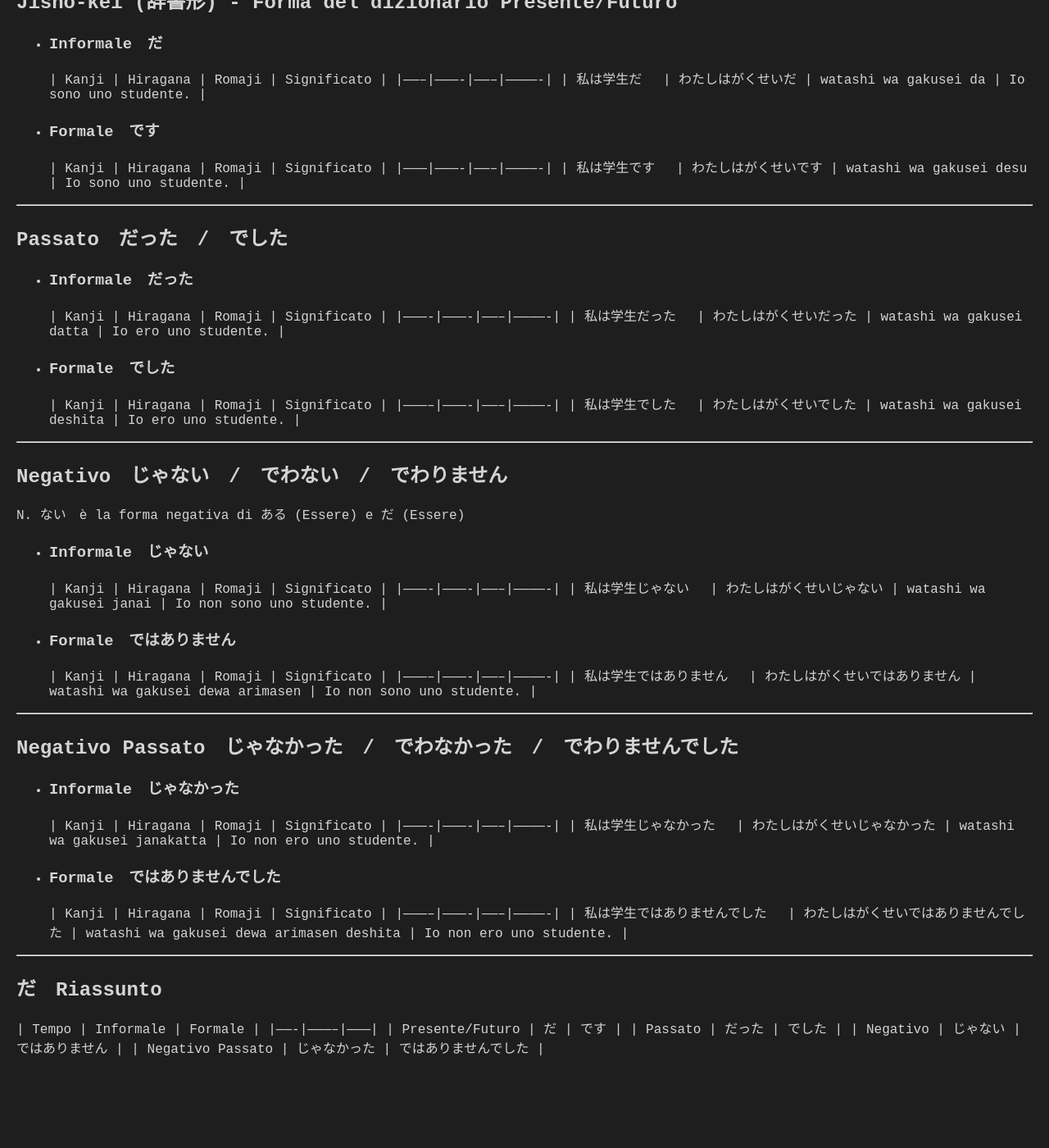
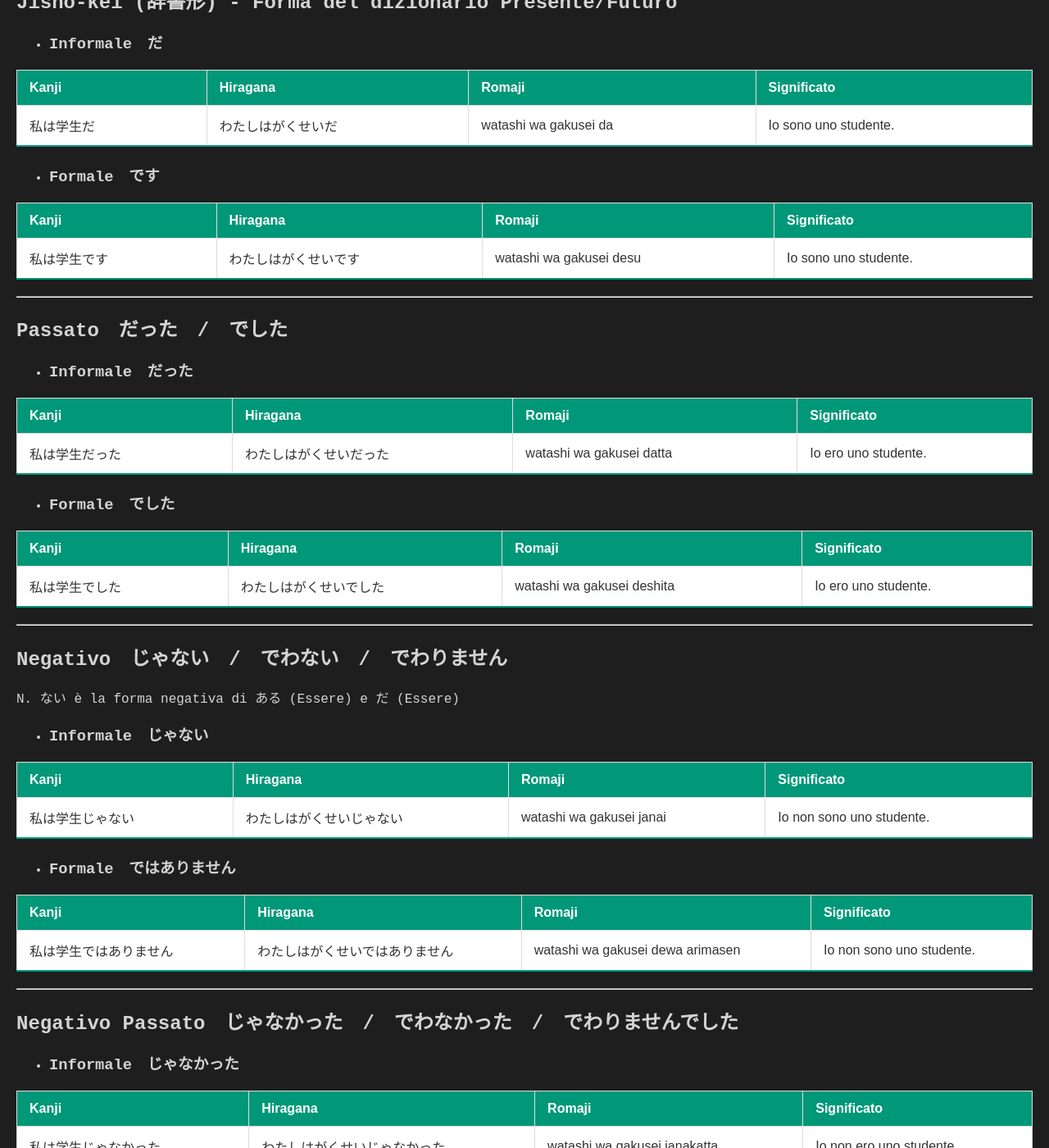
Before and after one commit to Jok98/Jok98.github.io, a Jekyll site: the page built from notes/japanese/bunpo/doshi/da.md, in a window 1280 px wide and 1400 px high, scrolled down 249 px. Shown: the whole window at 82% size. Built offline with Jekyll 4.4.1, drawn with Linux system fonts in a browser that asks for light colours; before the commit the page ends 1558 px from its top, so only the background shows below that; some of the changed text lies outside the part shown.

Commit message:
fix japanese tables

```diff
--- a/notes/japanese/bunpo/doshi/da.md
+++ b/notes/japanese/bunpo/doshi/da.md
@@ -2,60 +2,80 @@
 layout: default
 title: Japanese
 ---
+
 # だ (Essere)
-##  Jisho-kei (辞書形) - Forma del dizionario Presente/Futuro
+
+## Jisho-kei (辞書形) - Forma del dizionario Presente/Futuro
+
 - ### Informale　だ
-| Kanji  | Hiragana | Romaji | Significato |
-|--------|----------|--------|-------------|
+
+| Kanji  | Hiragana  | Romaji                | Significato           |
+|--------|-----------|-----------------------|-----------------------|
 | 私は学生だ　 | わたしはがくせいだ | watashi wa gakusei da | Io sono uno studente. |
 
 - ### Formale　です
-| Kanji   | Hiragana | Romaji | Significato |
-|---------|----------|--------|-------------|
+
+| Kanji   | Hiragana   | Romaji                  | Significato           |
+|---------|------------|-------------------------|-----------------------|
 | 私は学生です　 | わたしはがくせいです | watashi wa gakusei desu | Io sono uno studente. |
 
 ---
 
 ## Passato　だった　/　でした
+
 - ### Informale　だった
-| Kanji    | Hiragana | Romaji | Significato |
-|----------|----------|--------|-------------|
+
+| Kanji    | Hiragana    | Romaji                   | Significato          |
+|----------|-------------|--------------------------|----------------------|
 | 私は学生だった　 | わたしはがくせいだった | watashi wa gakusei datta | Io ero uno studente. |
+
 - ### Formale　でした
-| Kanji     | Hiragana | Romaji | Significato |
-|-----------|----------|--------|-------------|
+
+| Kanji    | Hiragana    | Romaji                     | Significato          |
+|----------|-------------|----------------------------|----------------------|
 | 私は学生でした　 | わたしはがくせいでした | watashi wa gakusei deshita | Io ero uno studente. |
 
 ---
+
 ## Negativo　じゃない　/　でわない　/　でわりません
-N. ない　è la forma negativa di ある (Essere) e だ (Essere)
+
+N. ない è la forma negativa di ある (Essere) e だ (Essere)
+
 - ### Informale　じゃない
-| Kanji    | Hiragana | Romaji | Significato |
-|----------|----------|--------|-------------|
+
+| Kanji     | Hiragana     | Romaji                   | Significato               |
+|-----------|--------------|--------------------------|---------------------------|
 | 私は学生じゃない　 | わたしはがくせいじゃない | watashi wa gakusei janai | Io non sono uno studente. |
+
 - ### Formale　ではありません
-| Kanji     | Hiragana | Romaji | Significato |
-|-----------|----------|--------|-------------|
+
+| Kanji        | Hiragana        | Romaji                           | Significato               |
+|--------------|-----------------|----------------------------------|---------------------------|
 | 私は学生ではありません　 | わたしはがくせいではありません | watashi wa gakusei dewa arimasen | Io non sono uno studente. |
 
 ---
 
 ## Negativo Passato　じゃなかった　/　でわなかった　/　でわりませんでした
+
 - ### Informale　じゃなかった
-| Kanji    | Hiragana | Romaji | Significato |
-|----------|----------|--------|-------------|
+
+| Kanji       | Hiragana       | Romaji                       | Significato              |
+|-------------|----------------|------------------------------|--------------------------|
 | 私は学生じゃなかった　 | わたしはがくせいじゃなかった | watashi wa gakusei janakatta | Io non ero uno studente. |
+
 - ### Formale　ではありませんでした
-| Kanji     | Hiragana | Romaji | Significato |
-|-----------|----------|--------|-------------|
+
+| Kanji           | Hiragana           | Romaji                                   | Significato              |
+|-----------------|--------------------|------------------------------------------|--------------------------|
 | 私は学生ではありませんでした　 | わたしはがくせいではありませんでした | watashi wa gakusei dewa arimasen deshita | Io non ero uno studente. |
 
 ---
 
 ## だ　Riassunto
-| Tempo | Informale | Formale |
-|-------|-----------|---------|
-| Presente/Futuro | だ | です |
-| Passato | だった | でした |
-| Negativo | じゃない | ではありません |
-| Negativo Passato | じゃなかった | ではありませんでした |
+
+| Tempo            | Informale | Formale    |
+|------------------|-----------|------------|
+| Presente/Futuro  | だ         | です         |
+| Passato          | だった       | でした        |
+| Negativo         | じゃない      | ではありません    |
+| Negativo Passato | じゃなかった    | ではありませんでした |
```
